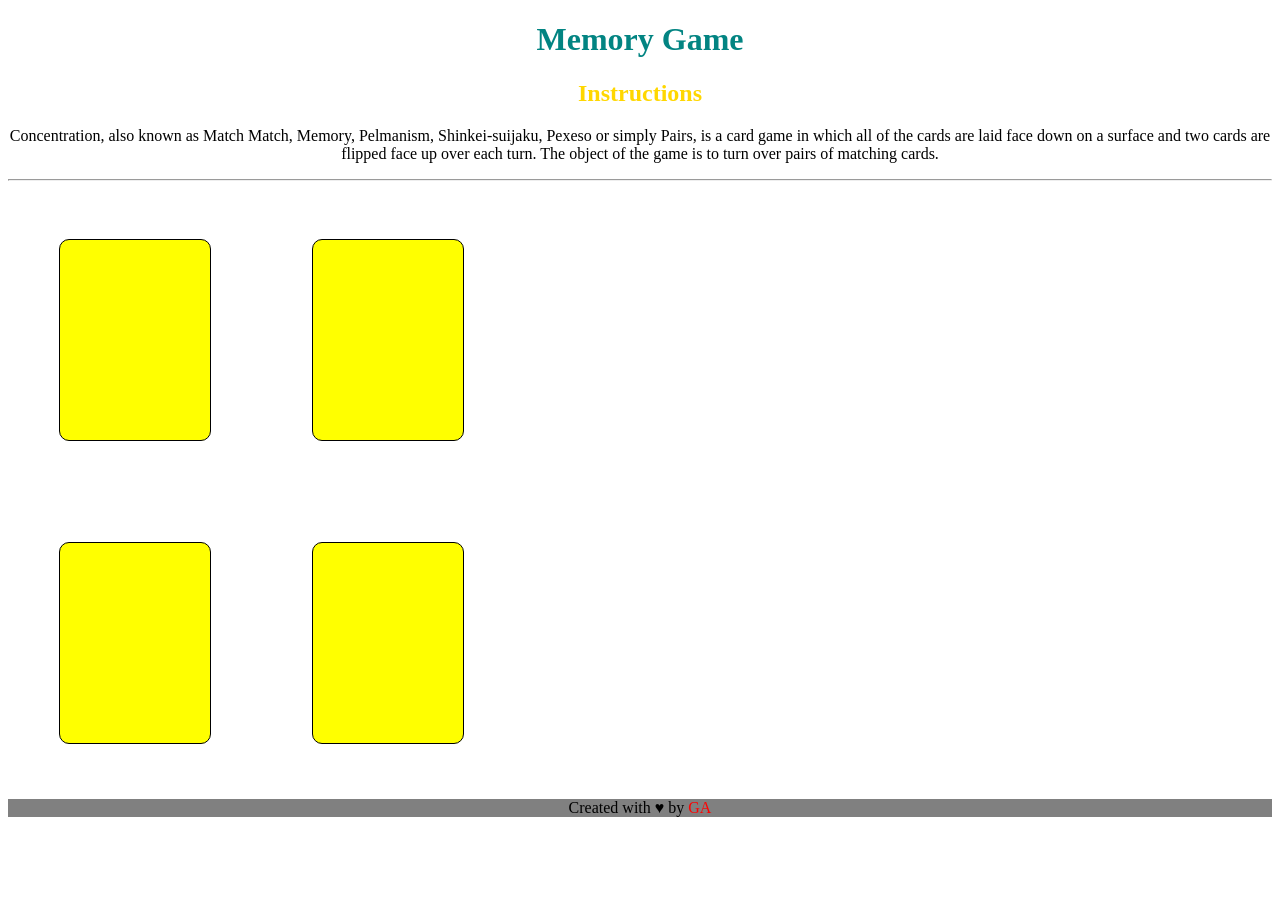
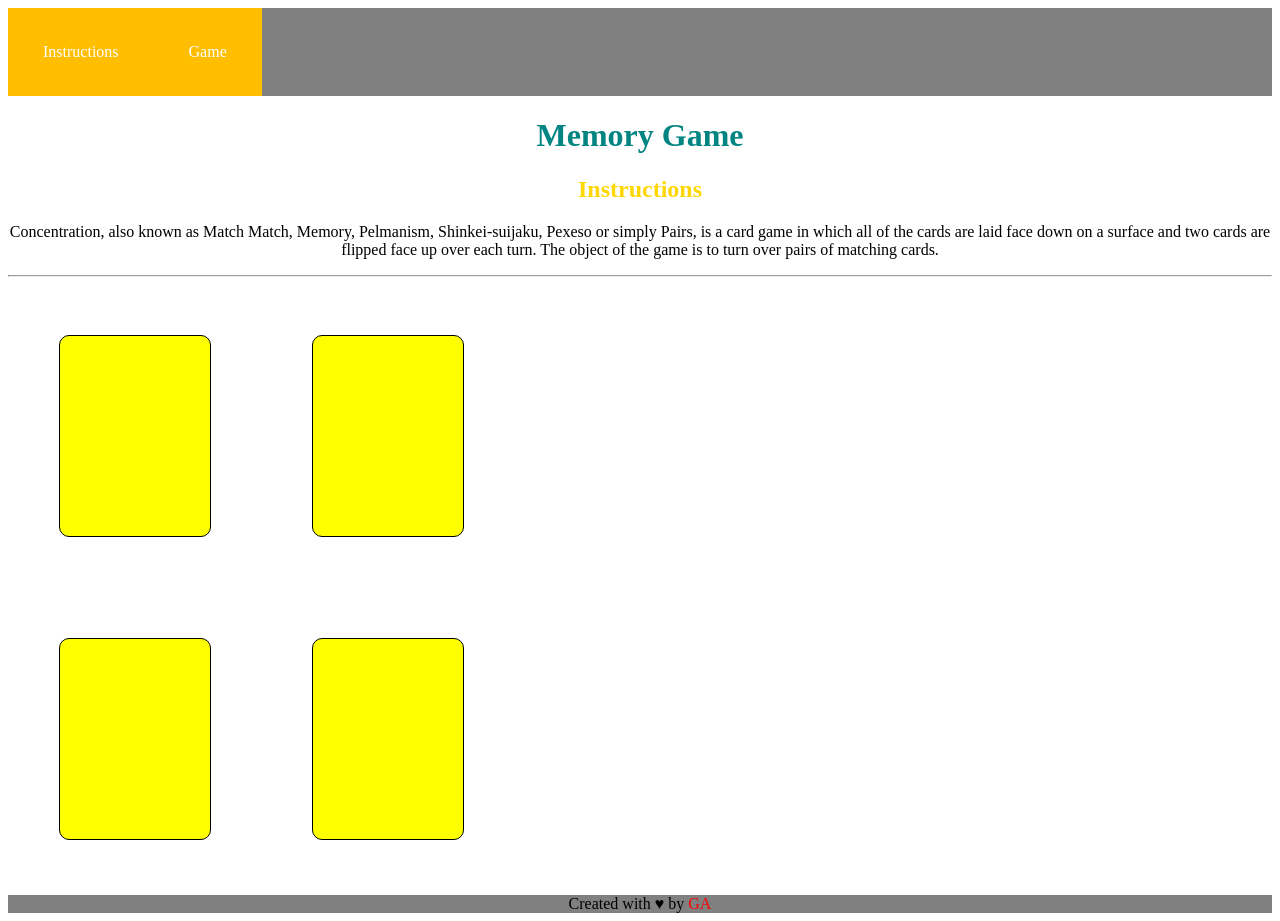
Before and after one commit to monzelb/Memory-Card, a plain HTML site: page index.html in a window 1280 px wide. Before the commit the page ends 825 px from the top, so only its background shows below. Drawn offline with Linux system fonts and the light colour scheme.

Commit message:
replace nave

```diff
--- a/index.html
+++ b/index.html
@@ -5,7 +5,10 @@
 		<link rel= "stylesheet" type = "text/css" href= "style.css">
 	</head>
 	<body>
-
+		<nav class= "clearfix">
+			<a href="#board">Instructions</a>
+			<a href="#">Game</a>
+		</nav>
 		<header>
 		<h1>Memory Game</h1>
 		<h2 class= "inst">Instructions</h2>
```
